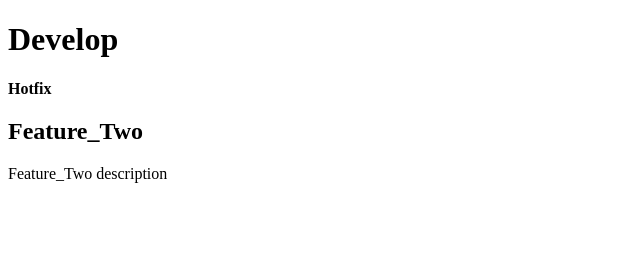
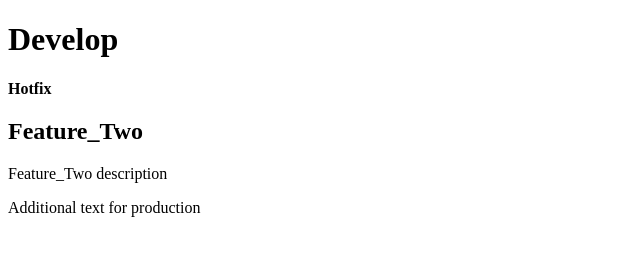
Before and after one commit to xmacx/hw35, a plain HTML site: page index.html in a window 1280 px wide. Shown: the whole page, without its empty margins (0-640 px from the left). Drawn offline with Linux system fonts and the light colour scheme.

Commit message:
Add final fixes before production

```diff
--- a/index.html
+++ b/index.html
@@ -11,5 +11,6 @@
     <p><strong>Hotfix</strong></p>
     <h2>Feature_Two</h2>
     <p>Feature_Two description</p>
+    <p>Additional text for production</p>
 </body>
 </html>
```
